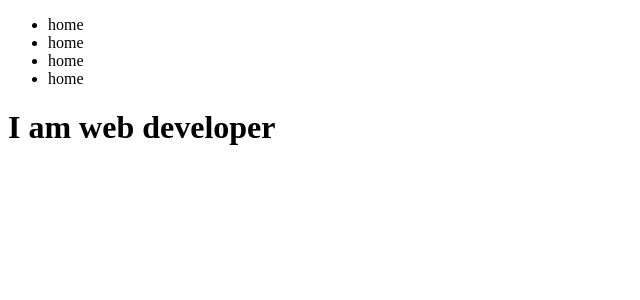
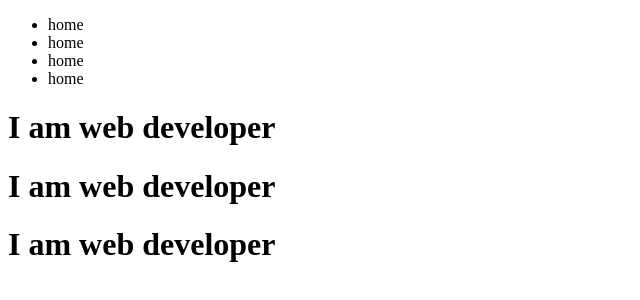
Before and after one commit to Umarcomrd/Daily_task, a plain HTML site: page index.html in a window 1280 px wide. Shown: the whole page, without its empty margins (0-640 px from the left). Drawn offline with Linux system fonts and the light colour scheme.

Commit message:
Update index.html

```diff
--- a/index.html
+++ b/index.html
@@ -13,5 +13,7 @@
         <li>home</li>
     </ul>
     <h1>I am web developer</h1>
+    <h1>I am web developer</h1>
+    <h1>I am web developer</h1>
 </body>
 </html>
```
